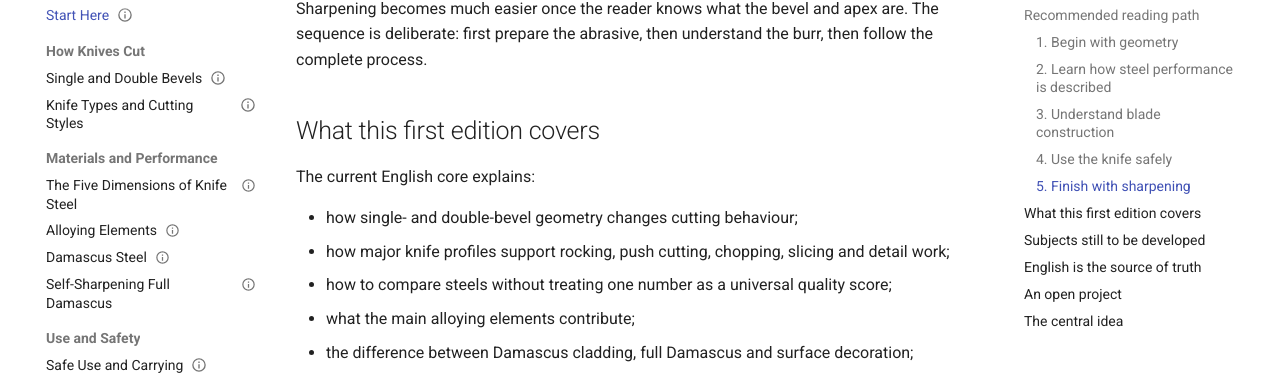
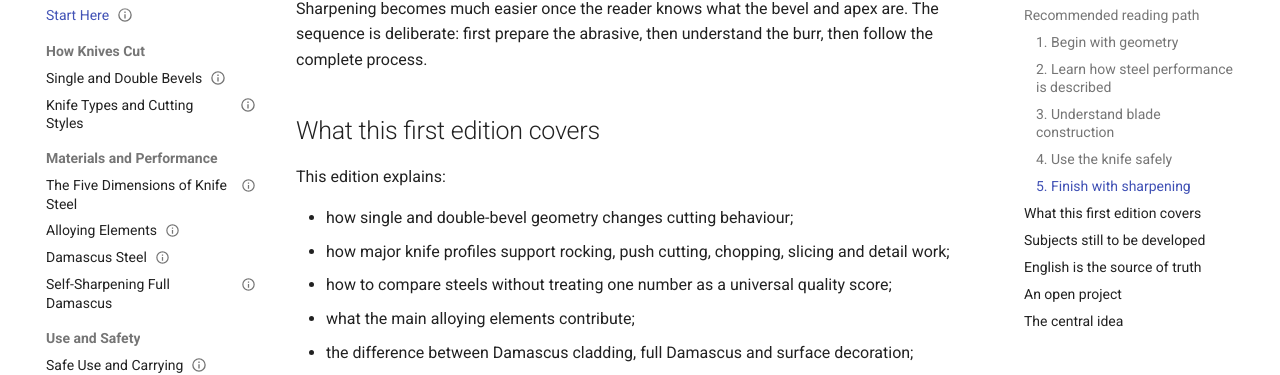
Before and after one commit to francescocmazza/knife-knowledge-base, an MkDocs documentation site: the page built from content/en/index.md, in a window 1280 px wide and 900 px high, scrolled down 1610 px. Shown: the part 93-468 px from the top of the window. Built offline with MkDocs 1.6.1 and Material for MkDocs 9.7.7, drawn with Linux system fonts in a browser that asks for light colours; comment, search, counter and statistics services are not loaded.

Commit message:
Update index.md

```diff
--- a/content/en/index.md
+++ b/content/en/index.md
@@ -56,9 +56,9 @@ Sharpening becomes much easier once the reader knows what the bevel and apex are
 
 ## What this first edition covers
 
-The current English core explains:
+This edition explains:
 
-- how single- and double-bevel geometry changes cutting behaviour;
+- how single and double-bevel geometry changes cutting behaviour;
 - how major knife profiles support rocking, push cutting, chopping, slicing and detail work;
 - how to compare steels without treating one number as a universal quality score;
 - what the main alloying elements contribute;
```
